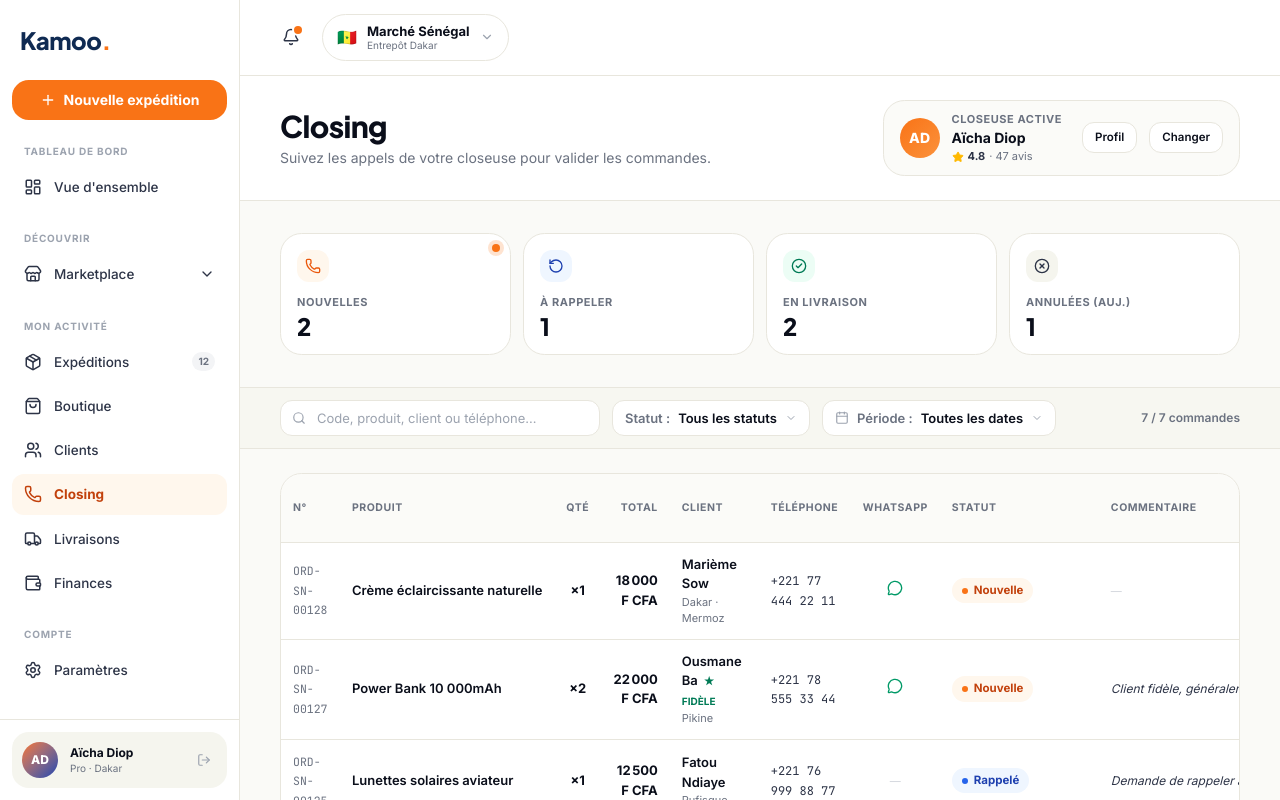
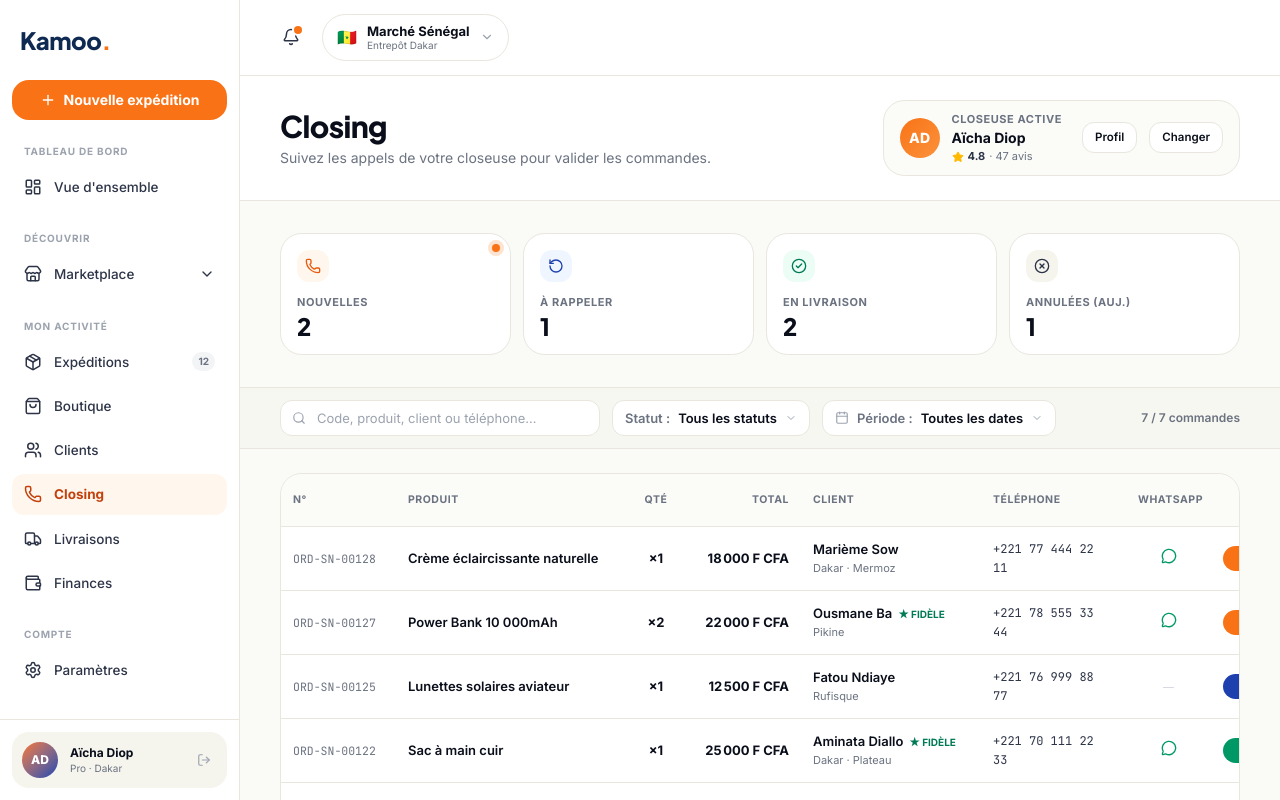
Before and after one commit to Patrick-hub90/kamoo-app, a Next.js app: page /closing in a window 1280 px wide. Built offline with nearby package versions, Linux system fonts and the light colour scheme.

Commit message:
design(closing): pills statut largeur uniforme (140px) + couleurs pleines + colonnes largeur fixe

```diff
--- a/src/app/(vendor)/closing/page.tsx
+++ b/src/app/(vendor)/closing/page.tsx
@@ -42,39 +42,19 @@ const STATUS_FILTERS: { id: StatusFilter; label: string }[] = [
   { id: "injoignable", label: CLOSING_STATUS_LABELS.injoignable },
 ];
 
-/** Pill avec fond léger + dot + texte coloré */
+/** Pill avec fond plein code couleur statut */
 function statusClasses(s: ClosingStatus) {
   switch (s) {
     case "nouvelle":
-      return {
-        bg: "bg-kamoo-orange-50",
-        text: "text-kamoo-orange-700",
-        dot: "bg-kamoo-orange-500",
-      };
+      return "bg-kamoo-orange-500 text-white";
     case "rappele":
-      return {
-        bg: "bg-kamoo-blue-50",
-        text: "text-kamoo-blue-700",
-        dot: "bg-kamoo-blue-600",
-      };
+      return "bg-kamoo-blue-700 text-white";
     case "livraison_en_cours":
-      return {
-        bg: "bg-emerald-50",
-        text: "text-emerald-700",
-        dot: "bg-emerald-500",
-      };
+      return "bg-emerald-600 text-white";
     case "annule":
-      return {
-        bg: "bg-red-50",
-        text: "text-red-700",
-        dot: "bg-red-500",
-      };
+      return "bg-red-600 text-white";
     case "injoignable":
-      return {
-        bg: "bg-paper-2",
-        text: "text-ink-500",
-        dot: "bg-ink-300",
-      };
+      return "bg-ink-500 text-white";
   }
 }
 
@@ -301,7 +281,19 @@ function ClosingTable({ assignments }: { assignments: ClosingAssignment[] }) {
           scrollbarWidth: "thin",
         }}
       >
-        <table className="w-full min-w-[1100px] text-[13px]">
+        <table className="w-full min-w-[1380px] table-fixed text-[13px]">
+        <colgroup>
+          <col style={{ width: "115px" }} /> {/* N° */}
+          <col style={{ width: "230px" }} /> {/* Produit */}
+          <col style={{ width: "60px" }} />  {/* Qté */}
+          <col style={{ width: "115px" }} /> {/* Total */}
+          <col style={{ width: "180px" }} /> {/* Client */}
+          <col style={{ width: "145px" }} /> {/* Téléphone */}
+          <col style={{ width: "85px" }} />  {/* WhatsApp */}
+          <col style={{ width: "165px" }} /> {/* Statut */}
+          <col style={{ width: "200px" }} /> {/* Commentaire */}
+          <col style={{ width: "135px" }} /> {/* Compte à rebours */}
+        </colgroup>
         <thead>
           <tr className="border-b border-line bg-paper-2/40 text-left">
             <Th>N°</Th>
@@ -311,7 +303,7 @@ function ClosingTable({ assignments }: { assignments: ClosingAssignment[] }) {
             <Th>Client</Th>
             <Th>Téléphone</Th>
             <Th align="center">WhatsApp</Th>
-            <Th>Statut</Th>
+            <Th align="center">Statut</Th>
             <Th>Commentaire</Th>
             <Th>Compte à rebours</Th>
           </tr>
@@ -329,7 +321,7 @@ function ClosingTable({ assignments }: { assignments: ClosingAssignment[] }) {
               </Td>
 
               <Td>
-                <span className="truncate font-semibold text-ink-900">
+                <span className="block truncate font-semibold text-ink-900" title={a.productName}>
                   {a.productName}
                 </span>
               </Td>
@@ -386,29 +378,20 @@ function ClosingTable({ assignments }: { assignments: ClosingAssignment[] }) {
               </Td>
 
               <Td>
-                {(() => {
-                  const c = statusClasses(a.status);
-                  return (
                 <span
                   className={cn(
-                        "inline-flex items-center gap-1.5 rounded-full px-2.5 py-1 text-[11.5px] font-bold whitespace-nowrap",
-                        c.bg,
-                        c.text,
+                    "inline-flex w-[140px] items-center justify-center rounded-full px-2 py-1 text-[11.5px] font-bold whitespace-nowrap",
+                    statusClasses(a.status),
                   )}
                 >
-                      <span
-                        className={cn("h-1.5 w-1.5 rounded-full", c.dot)}
-                      />
                   {CLOSING_STATUS_LABELS[a.status]}
                 </span>
-                  );
-                })()}
               </Td>
 
               <Td>
                 {a.comment ? (
                   <span
-                    className="block max-w-[180px] truncate text-[12px] italic text-ink-700"
+                    className="block truncate text-[12px] italic text-ink-700"
                     title={a.comment}
                   >
                     {a.comment}
```
Lines whose indentation alone changed are shown as unchanged.
